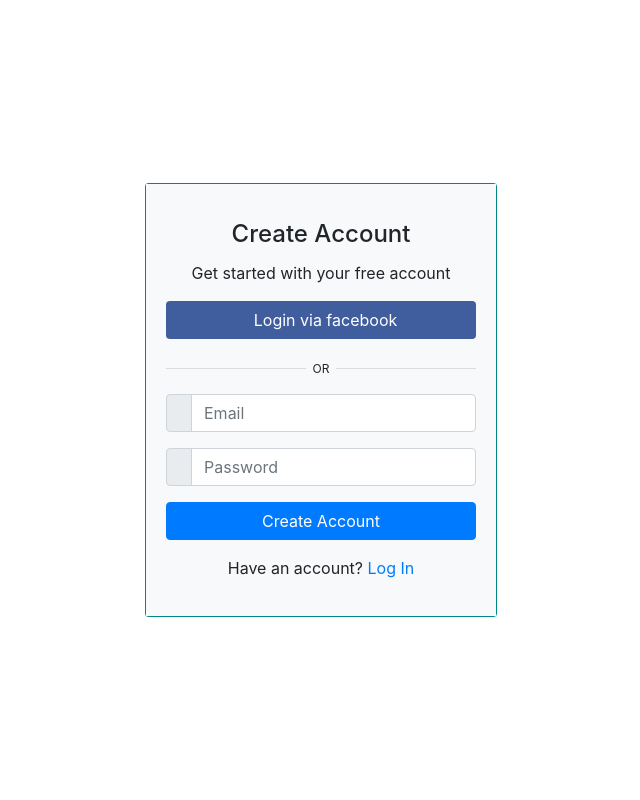
After one commit to AbdulrahmanOsman/graduationProjects, a PHP site: page /signUp.php in a window 1280 px wide. The commit adds this page. Shown: the whole page, without its empty margins (319-959 px from the left). Run offline with PHP 8.4, Linux system fonts and the light colour scheme.

Commit message:
add SIGNUP page

```diff
--- /dev/null
+++ b/css/index.css
@@ -0,0 +1,3 @@
+
+
+/*# sourceMappingURL=index.css.map */
--- /dev/null
+++ b/css/signUp/signUp.css
@@ -0,0 +1,37 @@
+.container {
+  height: 100vh;
+  display: flex;
+  align-items: center;
+  justify-content: center; }
+  .container .card {
+    background-color: #099; }
+    .container .card article {
+      width: 350px;
+      height: auto; }
+
+.divider-text {
+  position: relative;
+  text-align: center;
+  margin-top: 15px;
+  margin-bottom: 15px; }
+
+.divider-text span {
+  padding: 7px;
+  font-size: 12px;
+  position: relative;
+  z-index: 2; }
+
+.divider-text:after {
+  content: "";
+  position: absolute;
+  width: 100%;
+  border-bottom: 1px solid #ddd;
+  top: 55%;
+  left: 0;
+  z-index: 1; }
+
+.btn-facebook {
+  background-color: #405D9D;
+  color: #fff; }
+
+/*# sourceMappingURL=signUp.css.map */
--- /dev/null
+++ b/css/signUp/signUp.scss
@@ -0,0 +1,45 @@
+
+.container {
+    height: 100vh;
+    display: flex;
+    align-items: center;
+    justify-content: center;
+
+    .card {
+        background-color: #099;
+        article {
+                width: 350px;
+                height: auto;
+        }
+    }
+
+}
+
+
+
+.divider-text {
+    position: relative;
+    text-align: center;
+    margin-top: 15px;
+    margin-bottom: 15px;
+}
+.divider-text span {
+    padding: 7px;
+    font-size: 12px;
+    position: relative;
+    z-index: 2;
+}
+.divider-text:after {
+    content: "";
+    position: absolute;
+    width: 100%;
+    border-bottom: 1px solid #ddd;
+    top: 55%;
+    left: 0;
+    z-index: 1;
+}
+
+.btn-facebook {
+    background-color: #405D9D;
+    color: #fff;
+}
--- a/css/style.css
+++ /dev/null
@@ -1,5 +0,0 @@
-@import url("https://fonts.googleapis.com/css2?family=Texturina:wght@100;200;300;400;500;600;700;800;900&display=swap");
-.alert {
-  font-family: 'Texturina', serif; }
-
-/*# sourceMappingURL=style.css.map */
--- /dev/null
+++ b/signUp.php
@@ -0,0 +1,82 @@
+<!DOCTYPE html>
+<html lang="en">
+<head>
+    <!--Meta Tags -->
+    <meta charset="UTF-8">
+    <meta name="description" content="">
+    <meta name="keywords" content="job, recruitment, freelance, hire, company, cv">
+    <meta name="author" content="Abdulrahman Osman, Ahmed Ayman, Ahmed Elkeay, Ahmed Toukhy, Bassem Karem, Mahmoud Abdelhameed ">
+    <meta name="viewport" content="width=device-width, initial-scale=1.0">
+
+    <!--Page Name -->
+    <title>Sign Up | Job Recruitment </title>
+    <link rel="shortcut icon" href="images/siteIcon.png">
+
+    <!--Bootstrap CSS -->
+    <link rel="stylesheet" href="https://maxcdn.bootstrapcdn.com/bootstrap/4.0.0/css/bootstrap.min.css" integrity="sha384-Gn5384xqQ1aoWXA+058RXPxPg6fy4IWvTNh0E263XmFcJlSAwiGgFAW/dAiS6JXm" crossorigin="anonymous">
+
+    <!--Custom CSS-->
+    <link rel="stylesheet" href="css/signUp/signUp.css">
+</head>
+<body>
+
+<div class="container">
+    <div class="card">
+        <article class="card-body mx-auto bg-light">
+            <!-- Title -->
+            <h4 class="card-title mt-3 text-center">Create Account</h4>
+
+            <!-- Sign With facebook -->
+            <p class="text-center">Get started with your free account</p>
+            <p>
+                <a href="" class="btn btn-block btn-facebook"> <i class="fab fa-facebook-f"></i>   Login via facebook</a>
+            </p>
+
+            <!-- OR -->
+            <p class="divider-text">
+                <span class="bg-light">OR</span>
+            </p>
+
+            <!-- Form -->
+            <form>
+                <!-- Email -->
+                <div class="form-group input-group">
+                    <div class="input-group-prepend">
+                        <span class="input-group-text"> <i class="fa fa-envelope"></i> </span>
+                    </div>
+                    <input name="" class="form-control" placeholder="Email" type="email">
+                </div>
+
+                <!-- Password -->
+                <div class="form-group input-group">
+                    <div class="input-group-prepend">
+                        <span class="input-group-text"> <i class="fa fa-lock"></i> </span>
+                    </div>
+                    <input class="form-control" placeholder="Password" type="password">
+                </div>
+
+                <!-- Submit -->
+                <div class="form-group">
+                    <button type="submit" class="btn btn-primary btn-block"> Create Account  </button>
+                </div>
+
+                <!-- To log in -->
+                <p class="text-center">Have an account? <a href="">Log In</a> </p>
+            </form>
+
+        </article>
+    </div>
+</div>
+
+
+
+    <!--jquery cdn -->
+    <script src="https://code.jquery.com/jquery-3.4.1.slim.min.js" integrity="sha384-J6qa4849blE2+poT4WnyKhv5vZF5SrPo0iEjwBvKU7imGFAV0wwj1yYfoRSJoZ+n" crossorigin="anonymous"></script>
+    <!--popper cdn -->
+    <script src="https://cdn.jsdelivr.net/npm/popper.js@1.16.0/dist/umd/popper.min.js" integrity="sha384-Q6E9RHvbIyZFJoft+2mJbHaEWldlvI9IOYy5n3zV9zzTtmI3UksdQRVvoxMfooAo" crossorigin="anonymous"></script>
+    <!--bootstrap cdn -->
+    <script src="https://stackpath.bootstrapcdn.com/bootstrap/4.4.1/js/bootstrap.min.js" integrity="sha384-wfSDF2E50Y2D1uUdj0O3uMBJnjuUD4Ih7YwaYd1iqfktj0Uod8GCExl3Og8ifwB6" crossorigin="anonymous"></script>
+    <!--custom JS -->
+    <script src="javascript/interactions.js"></script>
+</body>
+</html>
```
Also changed, not shown: css/signUp.css (added, +33 -0 lines), css/signUp.scss (added, +44 -0 lines), css/style.scss (deleted, +0 -11 lines), index.php (+4 -4 lines), css/index.scss (added), 4 other files.
